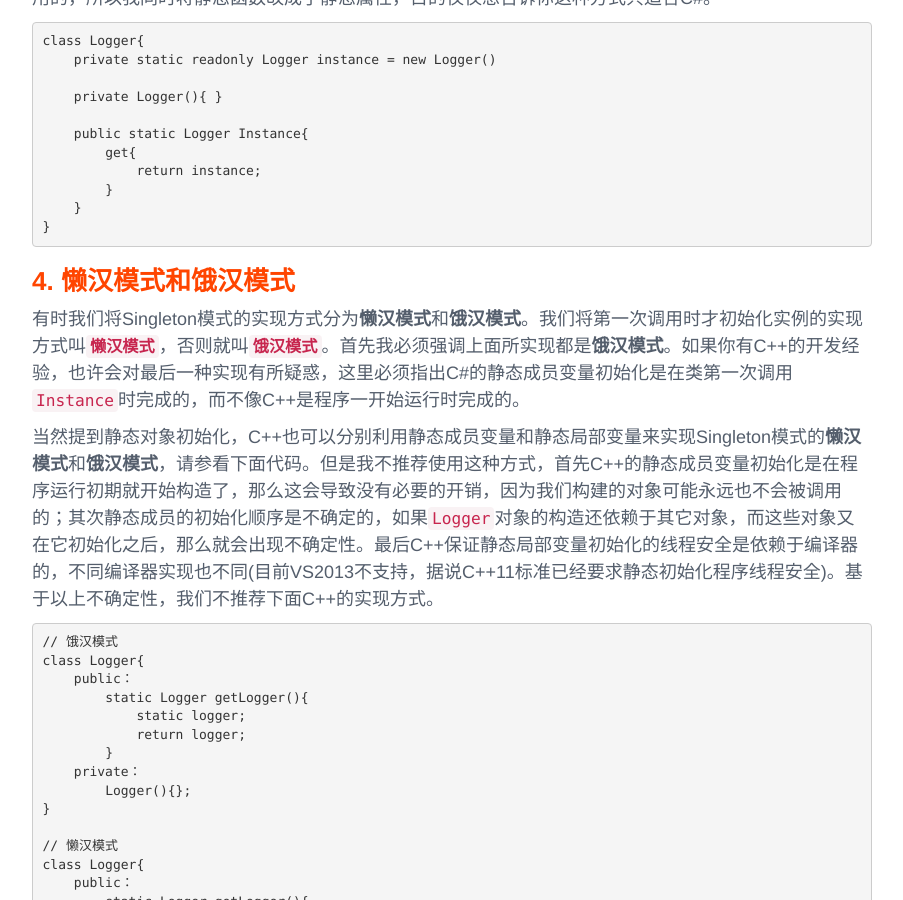
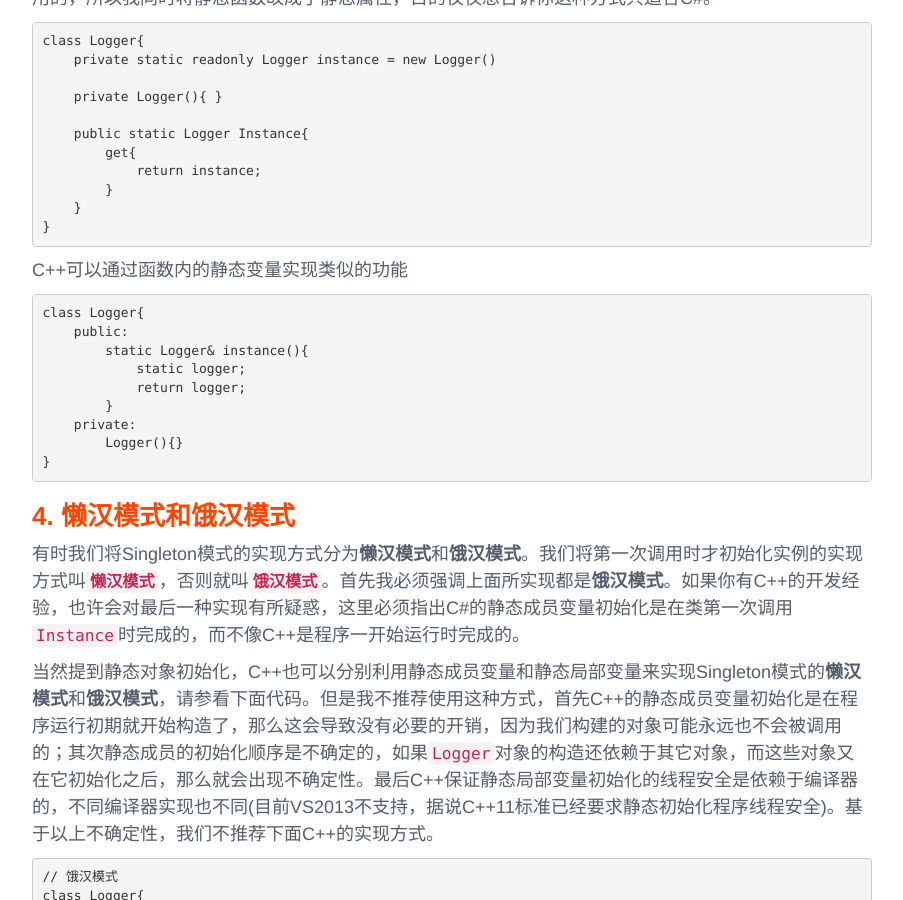
Before and after one commit to qunxi/qunxi.github.io, a Jekyll site: the page built from _posts/2017-02-24-design-pattern-singleton.md, in a window 1280 px wide and 900 px high, scrolled down 2924 px. Shown: the whole window, without its empty margins (188-1091 px from the left). Built offline with Jekyll 4.4.1, drawn with Linux system fonts in a browser that asks for light colours.

Commit message:
update content of blogs

````diff
--- a/_posts/2017-02-24-design-pattern-singleton.md
+++ b/_posts/2017-02-24-design-pattern-singleton.md
@@ -94,7 +94,7 @@ class Logger{
 ```
 上面我们使用同步锁的方法解决了多线程创建单例的问题，当然我们还可以利用C#自有特性，在不需要同步锁的情况下完成同样的效果，因为.Net保证了静态成员初始化是线程安全的。这种方式不是所有语言通用的，所以我同时将静态函数改成了静态属性，目的仅仅想告诉你这种方式只适合C#。
 
-```
+```C#
 class Logger{
     private static readonly Logger instance = new Logger()
 
@@ -105,6 +105,20 @@ class Logger{
             return instance;
         }
     }
+}
+```
+
+C++可以通过函数内的静态变量实现类似的功能
+
+```C++
+class Logger{
+    public:
+        static Logger& instance(){
+            static logger;
+            return logger;
+        }
+    private:
+        Logger(){}
 }
 ```
 
````
Also changed, not shown: _posts/2019-01-23-microserivce-domain-drive-design.md (+3 -3 lines).
